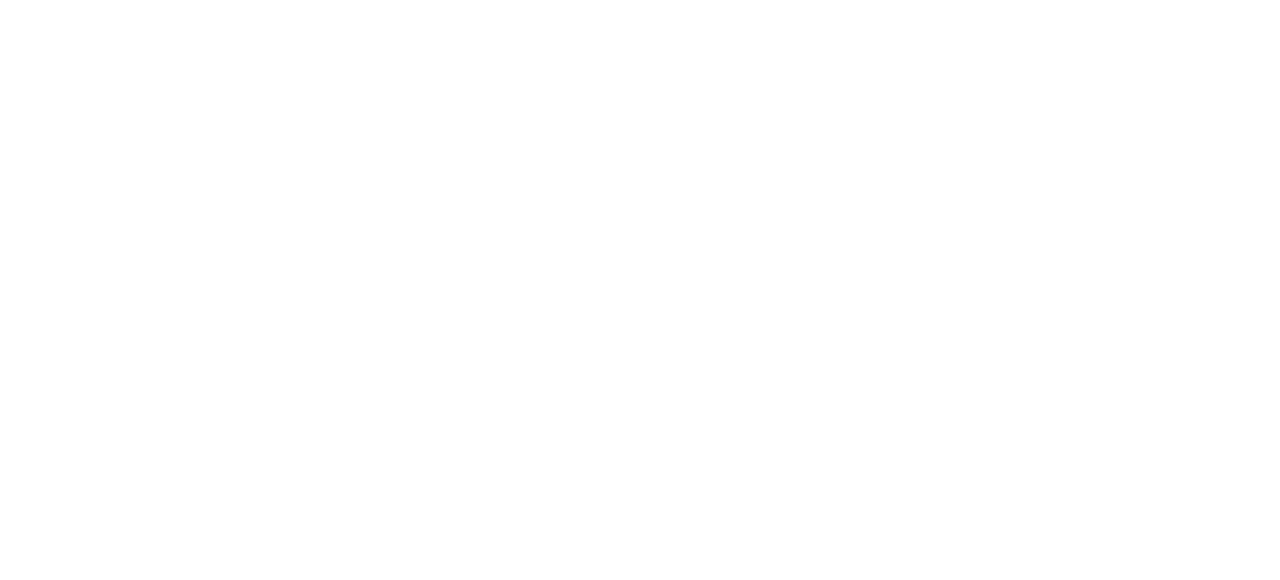
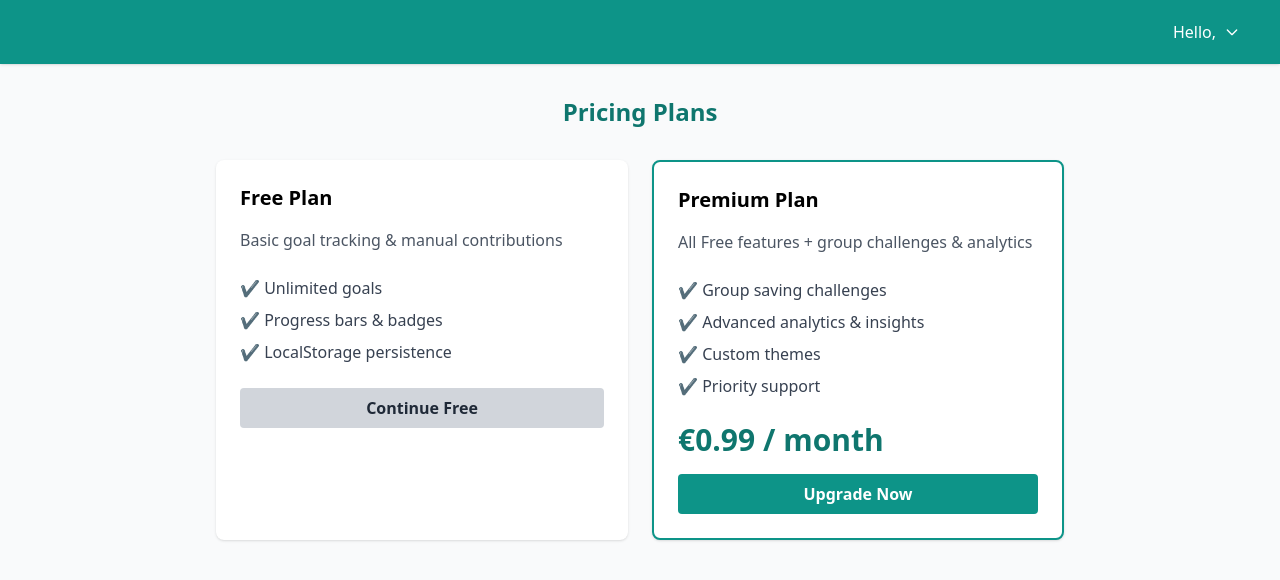
Before and after one commit to khanhngo22/HabiSave, a React (Create React App) app in the folder habisave/: page /pricing in a window 1280 px wide. Before the commit this address had no page. Shown: the top 580 px of the page. Built offline with nearby package versions, Linux system fonts and the light colour scheme.

Commit message:
implemented basic pricing page

```diff
--- a/habisave/src/App.jsx
+++ b/habisave/src/App.jsx
@@ -3,6 +3,7 @@ import WelcomePage from './components/WelcomePage';
 import Dashboard   from './components/Dashboard';
 import SignUp      from './components/SignUp';
 import Login       from './components/Login';
+import Pricing     from './components/Pricing';
 
 export default function App() {
   return (
@@ -11,6 +12,7 @@ export default function App() {
         <Route path="/"          element={<WelcomePage />} />
         <Route path="/HabiSave"  element={<WelcomePage />} />
         <Route path="/dashboard" element={<Dashboard />}   />
+        <Route path="/pricing"   element={<Pricing />}     />
         <Route path="/signup"    element={<SignUp />}      />
         <Route path="/login"     element={<Login />}       />
       </Routes>
--- a/habisave/src/components/Dashboard.jsx
+++ b/habisave/src/components/Dashboard.jsx
@@ -1,39 +1,43 @@
 // src/components/Dashboard.jsx
-import React, { useState, useEffect } from 'react';
+import React, { useState, useEffect, useRef } from 'react';
 import { useNavigate } from 'react-router-dom';
 import Confetti from 'react-confetti';
 
-const STORAGE_KEY = 'habisave_goals';
 const SESSION_KEY = 'habisave_currentUser';
-
 const getStorageKey = (userId) => `habisave_goals_${userId}`;
 
 export default function Dashboard() {
   const navigate = useNavigate();
   const currentUser = JSON.parse(localStorage.getItem(SESSION_KEY));
+  const userKey = currentUser ? getStorageKey(currentUser.id) : null;
 
-  useEffect(() => {
-    if (!currentUser) {
-      navigate('/', { replace: true });
-    }
-  }, [currentUser, navigate]);
-
-  // const [goals, setGoals] = useState(() => {
-  //   const stored = localStorage.getItem(STORAGE_KEY);
-  //   return stored ? JSON.parse(stored) : [];
-  // });
-  const userKey = getStorageKey(currentUser.id);
   const [goals, setGoals] = useState(() => {
-    const stored = localStorage.getItem(userKey);
+    const stored = userKey && localStorage.getItem(userKey);
     return stored ? JSON.parse(stored) : [];
   });
   const [title, setTitle] = useState('');
   const [target, setTarget] = useState('');
   const [celebration, setCelebration] = useState(null);
+  const [menuOpen, setMenuOpen] = useState(false);
+  const menuRef = useRef();
+
+  useEffect(() => {
+    if (!currentUser) navigate('/', { replace: true });
+  }, [currentUser, navigate]);
 
   useEffect(() => {
     localStorage.setItem(userKey, JSON.stringify(goals));
   }, [goals, userKey]);
+
+  useEffect(() => {
+    function handleClickOutside(e) {
+      if (menuRef.current && !menuRef.current.contains(e.target)) {
+        setMenuOpen(false);
+      }
+    }
+    document.addEventListener('mousedown', handleClickOutside);
+    return () => document.removeEventListener('mousedown', handleClickOutside);
+  }, []);
 
   const handleLogout = () => {
     localStorage.removeItem(SESSION_KEY);
@@ -62,10 +66,7 @@ export default function Dashboard() {
       prev.map((g) => {
         if (g.id !== id) return g;
         const updated = { ...g, currentAmount: g.currentAmount + amount };
-        if (
-          g.currentAmount < g.targetAmount &&
-          updated.currentAmount >= g.targetAmount
-        ) {
+        if (g.currentAmount < g.targetAmount && updated.currentAmount >= g.targetAmount) {
           setCelebration({ title: g.title });
         }
         return updated;
@@ -95,30 +96,59 @@ export default function Dashboard() {
     if (pct >= 50 && pct < 100) badges.push('🎯 Halfway There');
     if (pct >= 100) badges.push('🏆 Goal Complete');
     return badges.map((b, i) => (
-      <span key={i} className="text-sm mr-2">
-        {b}
-      </span>
+      <span key={i} className="text-sm mr-2">{b}</span>
     ));
   };
 
   return (
-    <div className="relative min-h-screen bg-gray-50 overflow-hidden">
+    <div className="relative min-h-screen bg-gray-50 overflow-hidden pt-16">
+      {/* Taskbar */}
+      <nav className="fixed top-0 left-0 right-0 bg-teal-600 shadow px-6 h-16 flex items-center justify-end z-40">
+        <div className="relative" ref={menuRef}>
+          <button
+            onClick={() => setMenuOpen(!menuOpen)}
+            className="flex items-center space-x-2 px-4 py-2 rounded hover:bg-teal-700 transition"
+          >
+            <span className="text-white font-medium">Hello, {currentUser?.name}</span>
+            <svg
+              className="w-4 h-4 text-white"
+              fill="none" stroke="currentColor" viewBox="0 0 24 24"
+            >
+              <path strokeLinecap="round" strokeLinejoin="round" strokeWidth={2}
+                d="M19 9l-7 7-7-7" />
+            </svg>
+          </button>
+          {menuOpen && (
+            <div className="absolute right-0 mt-2 w-40 bg-white border border-gray-200 rounded shadow-lg overflow-hidden">
+              <button
+                onClick={() => navigate('/pricing')}
+                className="block w-full text-left px-4 py-2 text-sm text-teal-700 hover:bg-gray-100"
+              >
+                Upgrade
+              </button>
+              <button
+                onClick={handleLogout}
+                className="block w-full text-left px-4 py-2 text-sm text-red-600 hover:bg-gray-100"
+              >
+                Log Out
+              </button>
+            </div>
+          )}
+        </div>
+      </nav>
+
       {/* Decorative blobs */}
       <div className="absolute top-0 -left-16 w-80 h-80 bg-teal-200 rounded-full mix-blend-multiply filter blur-3xl opacity-30 pointer-events-none" />
       <div className="absolute bottom-0 -right-20 w-96 h-96 bg-teal-300 rounded-full mix-blend-multiply filter blur-2xl opacity-20 pointer-events-none" />
 
-      {/* Celebration Modal */}
+      {/* Celebration */}
       {celebration && (
         <>
           <Confetti recycle={false} numberOfPieces={200} />
           <div className="fixed inset-0 bg-black bg-opacity-50 flex items-center justify-center z-50">
             <div className="bg-white rounded-2xl p-6 shadow-lg max-w-xs text-center">
-              <h2 className="text-2xl font-bold text-teal-700 mb-4">
-                Congratulations!
-              </h2>
-              <p className="text-lg mb-6">
-                You achieved your goal: <strong>{celebration.title}</strong>
-              </p>
+              <h2 className="text-2xl font-bold text-teal-700 mb-4">Congratulations!</h2>
+              <p className="text-lg mb-6">You achieved your goal: <strong>{celebration.title}</strong></p>
               <button
                 onClick={() => setCelebration(null)}
                 className="bg-teal-600 hover:bg-teal-700 text-white font-semibold py-2 px-4 rounded-xl transition"
@@ -132,25 +162,8 @@ export default function Dashboard() {
 
       {/* Main content */}
       <div className="relative p-6">
-        <div className="flex justify-between items-center mb-6">
-          <h1 className="text-3xl font-bold text-teal-700">
-            Welcome, {currentUser?.name}
-          </h1>
-          <button
-            onClick={handleLogout}
-            className="text-sm text-red-500 hover:underline"
-          >
-            Log Out
-          </button>
-        </div>
-
-        <form
-          onSubmit={handleAddGoal}
-          className="bg-white rounded-lg p-4 shadow mb-6 max-w-md"
-        >
-          <h2 className="text-xl font-semibold mb-4 text-teal-600">
-            Add a New Goal
-          </h2>
+        <form onSubmit={handleAddGoal} className="bg-white rounded-lg p-4 shadow mb-6 max-w-md">
+          <h2 className="text-xl font-semibold mb-4 text-teal-600">Add a New Goal</h2>
           <input
             type="text"
             placeholder="Goal Title"
@@ -165,10 +178,7 @@ export default function Dashboard() {
             onChange={(e) => setTarget(e.target.value)}
             className="w-full border border-gray-300 rounded px-3 py-2 mb-3"
           />
-          <button
-            type="submit"
-            className="w-full bg-teal-600 text-white font-semibold py-2 rounded hover:bg-teal-700 transition"
-          >
+          <button type="submit" className="w-full bg-teal-600 text-white font-semibold py-2 rounded hover:bg-teal-700 transition">
             Create Goal
           </button>
         </form>
@@ -177,46 +187,18 @@ export default function Dashboard() {
           {goals.map((g) => {
             const percent = Math.min((g.currentAmount / g.targetAmount) * 100, 100);
             return (
-              <div
-                key={g.id}
-                className="bg-white rounded-lg p-4 shadow relative"
-              >
+              <div key={g.id} className="bg-white rounded-lg p-4 shadow relative">
                 <div className="absolute top-2 right-2 flex space-x-1">
-                  <button
-                    onClick={() => handleEdit(g.id)}
-                    title="Edit"
-                    className="text-gray-500 hover:text-teal-600"
-                  >
-                    ✏️
-                  </button>
-                  <button
-                    onClick={() => handleDelete(g.id)}
-                    title="Delete"
-                    className="text-red-400 hover:text-red-600"
-                  >
-                    🗑️
-                  </button>
+                  <button onClick={() => handleEdit(g.id)} title="Edit" className="text-gray-500 hover:text-teal-600">✏️</button>
+                  <button onClick={() => handleDelete(g.id)} title="Delete" className="text-red-400 hover:text-red-600">🗑️</button>
                 </div>
-
-                <h3 className="text-lg font-semibold text-teal-800 mb-2">
-                  {g.title}
-                </h3>
+                <h3 className="text-lg font-semibold text-teal-800 mb-2">{g.title}</h3>
                 <div className="mb-2">{renderBadges(g)}</div>
-
                 <div className="bg-gray-200 rounded-full h-4 mb-2 overflow-hidden">
-                  <div
-                    className="bg-teal-500 h-4 rounded-full transition-all"
-                    style={{ width: `${percent}%` }}
-                  />
+                  <div className="bg-teal-500 h-4 rounded-full transition-all" style={{ width: `${percent}%` }} />
                 </div>
-                <p className="text-sm text-gray-600 mb-3">
-                  €{g.currentAmount.toFixed(2)} / €{g.targetAmount.toFixed(2)}
-                </p>
-
-                <button
-                  className="bg-teal-500 text-white px-3 py-1 rounded hover:bg-teal-600 transition"
-                  onClick={() => handleAddContribution(g.id)}
-                >
+                <p className="text-sm text-gray-600 mb-3">€{g.currentAmount.toFixed(2)} / €{g.targetAmount.toFixed(2)}</p>
+                <button className="bg-teal-500 text-white px-3 py-1 rounded hover:bg-teal-600 transition" onClick={() => handleAddContribution(g.id)}>
                   Add Contribution
                 </button>
               </div>
--- /dev/null
+++ b/habisave/src/components/Pricing.jsx
@@ -0,0 +1,110 @@
+// src/components/Pricing.jsx
+import React, { useState, useRef, useEffect } from 'react';
+import { useNavigate } from 'react-router-dom';
+
+const SESSION_KEY = 'habisave_currentUser';
+
+export default function Pricing() {
+  const navigate = useNavigate();
+  const currentUser = JSON.parse(localStorage.getItem(SESSION_KEY));
+  const [menuOpen, setMenuOpen] = useState(false);
+  const menuRef = useRef();
+
+  useEffect(() => {
+    function handleClickOutside(e) {
+      if (menuRef.current && !menuRef.current.contains(e.target)) {
+        setMenuOpen(false);
+      }
+    }
+    document.addEventListener('mousedown', handleClickOutside);
+    return () => document.removeEventListener('mousedown', handleClickOutside);
+  }, []);
+
+  const handleLogout = () => {
+    localStorage.removeItem(SESSION_KEY);
+    navigate('/', { replace: true });
+  };
+
+  return (
+    <div className="min-h-screen bg-gray-50">
+      {/* Taskbar */}
+      <nav className="fixed top-0 left-0 right-0 bg-teal-600 shadow px-6 h-16 flex items-center justify-end z-40">
+        <div className="relative" ref={menuRef}>
+          <button
+            onClick={() => setMenuOpen(!menuOpen)}
+            className="flex items-center space-x-2 px-4 py-2 rounded hover:bg-teal-700 transition"
+          >
+            <span className="text-white font-medium">Hello, {currentUser?.name}</span>
+            <svg
+              className="w-4 h-4 text-white"
+              fill="none" stroke="currentColor" viewBox="0 0 24 24"
+            >
+              <path strokeLinecap="round" strokeLinejoin="round" strokeWidth={2}
+                d="M19 9l-7 7-7-7" />
+            </svg>
+          </button>
+          {menuOpen && (
+            <div className="absolute right-0 mt-2 w-40 bg-white border border-gray-200 rounded shadow-lg overflow-hidden">
+              <button
+                onClick={() => navigate('/dashboard')}
+                className="block w-full text-left px-4 py-2 text-sm text-teal-700 hover:bg-gray-100"
+              >
+                Home
+              </button>
+              <button
+                onClick={handleLogout}
+                className="block w-full text-left px-4 py-2 text-sm text-red-600 hover:bg-gray-100"
+              >
+                Log Out
+              </button>
+            </div>
+          )}
+        </div>
+      </nav>
+
+      {/* Page Header */}
+      <div className="pt-24 px-6 flex flex-col items-center">
+        <h1 className="text-2xl font-bold text-teal-700">Pricing Plans</h1>
+      </div>
+
+      {/* Plans Grid */}
+      <div className="grid gap-6 md:grid-cols-2 px-6 max-w-4xl mx-auto mt-8 pb-12">
+        {/* Free Plan */}
+        <div className="bg-white rounded-lg shadow p-6">
+          <h2 className="text-xl font-semibold mb-4">Free Plan</h2>
+          <p className="text-gray-600 mb-6">Basic goal tracking & manual contributions</p>
+          <ul className="mb-6 space-y-2 text-gray-700">
+            <li>✔️ Unlimited goals</li>
+            <li>✔️ Progress bars & badges</li>
+            <li>✔️ LocalStorage persistence</li>
+          </ul>
+          <button
+            onClick={() => navigate('/dashboard')}
+            className="w-full bg-gray-300 text-gray-800 font-semibold py-2 rounded hover:bg-gray-400 transition"
+          >
+            Continue Free
+          </button>
+        </div>
+
+        {/* Premium Plan */}
+        <div className="bg-white rounded-lg shadow p-6 border-2 border-teal-600">
+          <h2 className="text-xl font-semibold mb-4">Premium Plan</h2>
+          <p className="text-gray-600 mb-6">All Free features + group challenges & analytics</p>
+          <ul className="mb-6 space-y-2 text-gray-700">
+            <li>✔️ Group saving challenges</li>
+            <li>✔️ Advanced analytics & insights</li>
+            <li>✔️ Custom themes</li>
+            <li>✔️ Priority support</li>
+          </ul>
+          <div className="text-3xl font-bold text-teal-700 mb-4">€0.99 / month</div>
+          <button
+            onClick={() => alert('Upgrade flow not implemented')}
+            className="w-full bg-teal-600 text-white font-semibold py-2 rounded hover:bg-teal-700 transition"
+          >
+            Upgrade Now
+          </button>
+        </div>
+      </div>
+    </div>
+  );
+}
```
